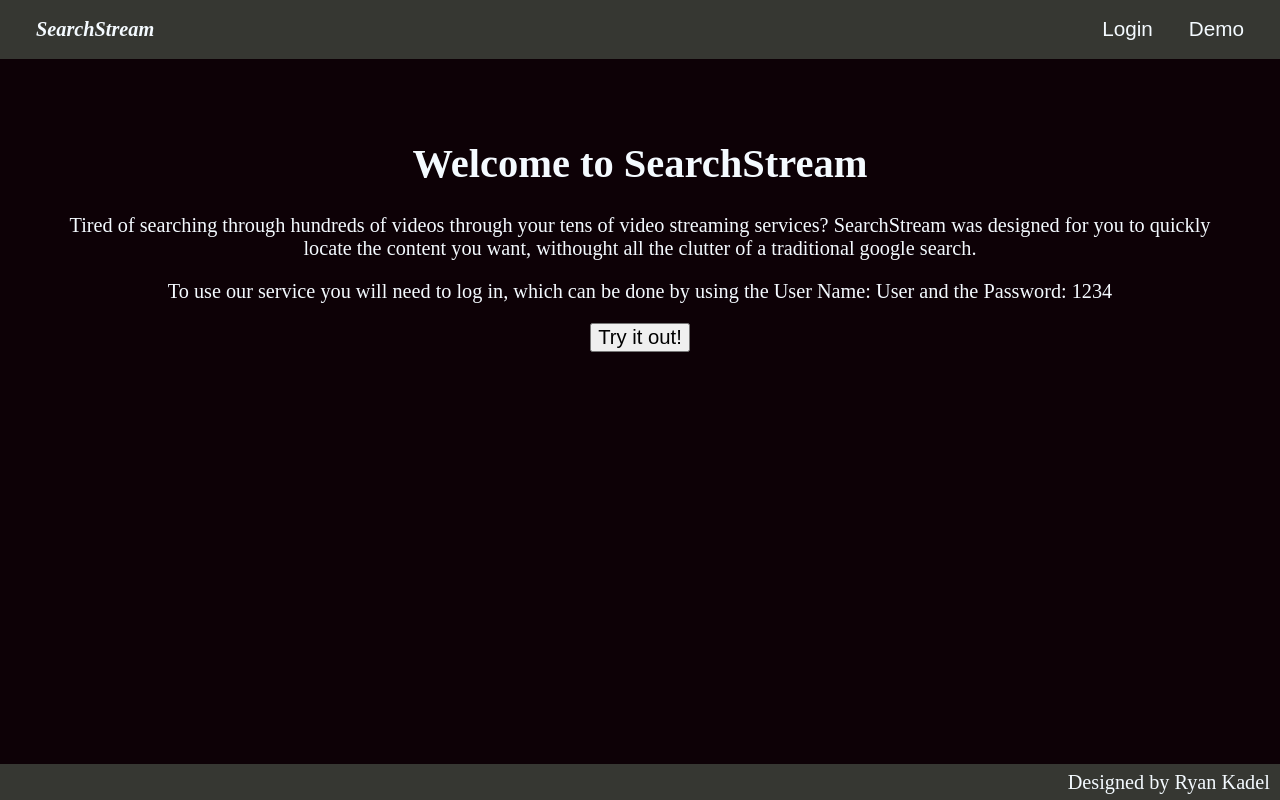
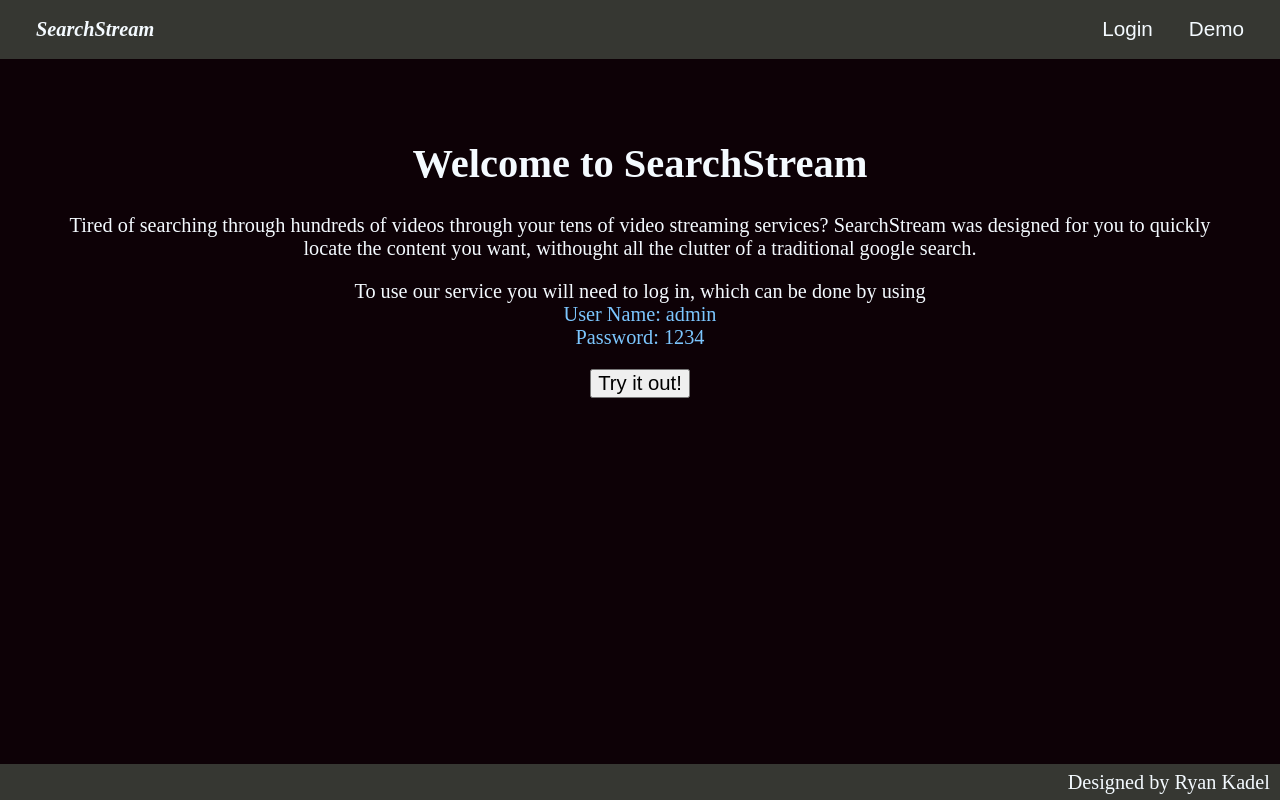
Before and after one commit to r-kadel/searchstream, a React (Create React App) app: page / in a window 1280 px wide. Built offline with nearby package versions, Linux system fonts and the light colour scheme.

Commit message:
style and login fix

```diff
--- a/src/Context.js
+++ b/src/Context.js
@@ -3,7 +3,7 @@ import TokenService from './services/token-service'
 import config from './config'
 
 const Context = React.createContext()
-// const BASE_URL = process.env.REACT_APP_API_BASE_URL || 'https://calm-cliffs-26137.herokuapp.com/api/search'
+const BASE_URL = config.API_ENDPOINT || 'https://calm-cliffs-26137.herokuapp.com/api/search'
 
 function ContextProvider(props) {
   const [searchResults, setSearchResults] = useState([])
@@ -14,7 +14,7 @@ function ContextProvider(props) {
   const [errorMessage, setErrorMessage] = useState('')
 
   function logIn(credentials) {
-    fetch('http://localhost:8000/api/auth/login/', {
+    fetch(`${BASE_URL}/auth/login/`, {
       method: 'POST',
       headers: {
         'Content-Type': 'application/json',
@@ -31,7 +31,6 @@ function ContextProvider(props) {
             })
       )
       .catch(err => {
-        console.log(err)
         setHasError(true)
         setErrorMessage(err.error)
       })
@@ -45,7 +44,7 @@ function ContextProvider(props) {
 
   function getSearchResults(searchTerm) {
     setHasSearched(true)
-    fetch(`http://localhost:8000/api/search/${searchTerm}`, {
+    fetch(`${BASE_URL}/search/${searchTerm}`, {
       method: 'GET',
       headers: {
         'Content-Type': 'application/json',
--- a/src/components/Login/Login.js
+++ b/src/components/Login/Login.js
@@ -25,7 +25,7 @@ function Login() {
         <form className="login-form" onSubmit={handleSubmit}>
           <label htmlFor="username">Username:</label>
             <input name="username" type="text" required />
-          <label htmlFor="password">Password</label>
+          <label htmlFor="password">Password:</label>
             <input name="password" type="password" required />
           <button className="login-submit">Submit</button>
         </form>
--- a/src/config.js
+++ b/src/config.js
@@ -1,4 +1,4 @@
 export default {
-  TOKEN_KEY: 'searchstream-auth-token',
-  API_ENDPOINT: 'https://calm-cliffs-26137.herokuapp.com/api/search'
+  TOKEN_KEY: process.env.REACT_APP_AUTH_CODE ||'searchstream-auth-token',
+  API_ENDPOINT: 'https://calm-cliffs-26137.herokuapp.com/api'
 }
--- a/src/pages/Landing/LandingPage.css
+++ b/src/pages/Landing/LandingPage.css
@@ -14,3 +14,12 @@
 #landing-page-btn:hover {
   background-color: #64E9EE;
 }
+
+.setup-ul {
+  list-style-type: none;
+  padding: 0;
+}
+
+.setup-li {
+  color: #7CC6FE;
+}
--- a/src/pages/Landing/LandingPage.js
+++ b/src/pages/Landing/LandingPage.js
@@ -24,10 +24,15 @@ function LandingPage() {
           locate the content you want, withought all the clutter of a
           traditional google search.
         </p>
-        <p>
-          To use our service you will need to log in, which can be done by using
-          the User Name: User and the Password: 1234
-        </p>
+        <ul className="setup-ul">
+          <li>
+            To use our service you will need to log in, which can be done by using
+          </li>
+          <li className="setup-li">
+            User Name: admin
+          </li>
+          <li className="setup-li">Password: 1234</li>
+        </ul>
         <button id="landing-page-btn" onClick={handleLandingButtonClick}>
           Try it out!
         </button>
```
